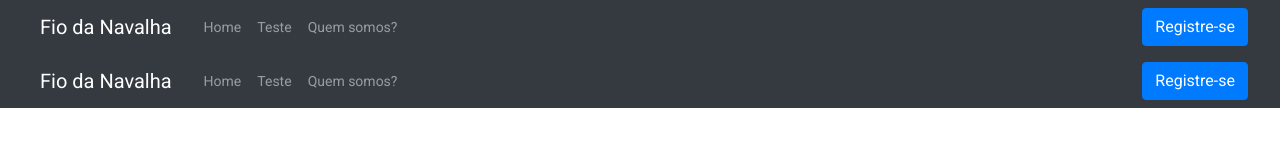
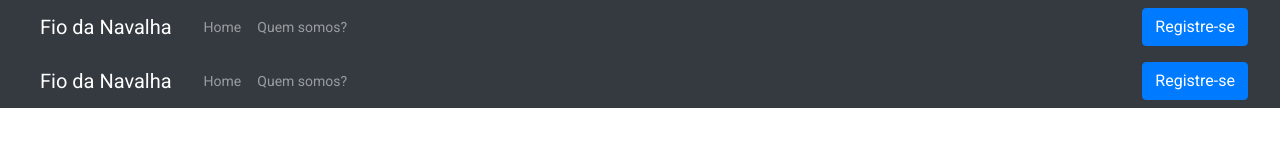
Before and after one commit to PedroCandiido/Front-FioDaNavalha-pt2, an Angular app: page /menu in a window 1280 px wide. Shown: the top 160 px of the page. Built offline with nearby package versions, Linux system fonts and the light colour scheme.

Commit message:
Update menu.component.html

```diff
--- a/src/app/menu/menu.component.html
+++ b/src/app/menu/menu.component.html
@@ -5,9 +5,6 @@
         <ul class="navbar-nav mr-auto">
             <li class="nav-item">
                 <a routerLink="/home" class="nav-link">Home</a>
-            </li>
-            <li class="nav-item">
-                <a routerLink="/home" routerLinkActive="selected" class="nav-link">Teste</a>
             </li>
             <li class="nav-item">
                 <a routerLink="/sobre" class="nav-link">Quem somos?</a>
```
